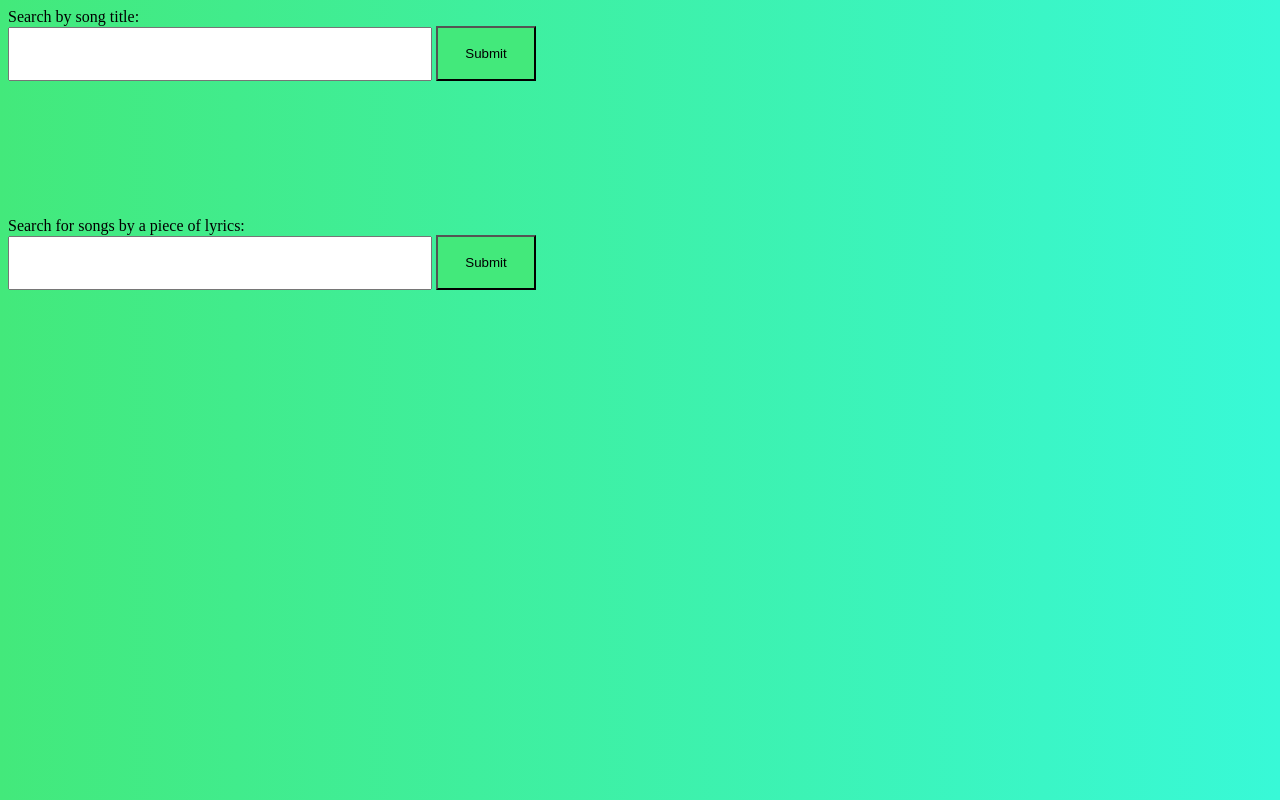
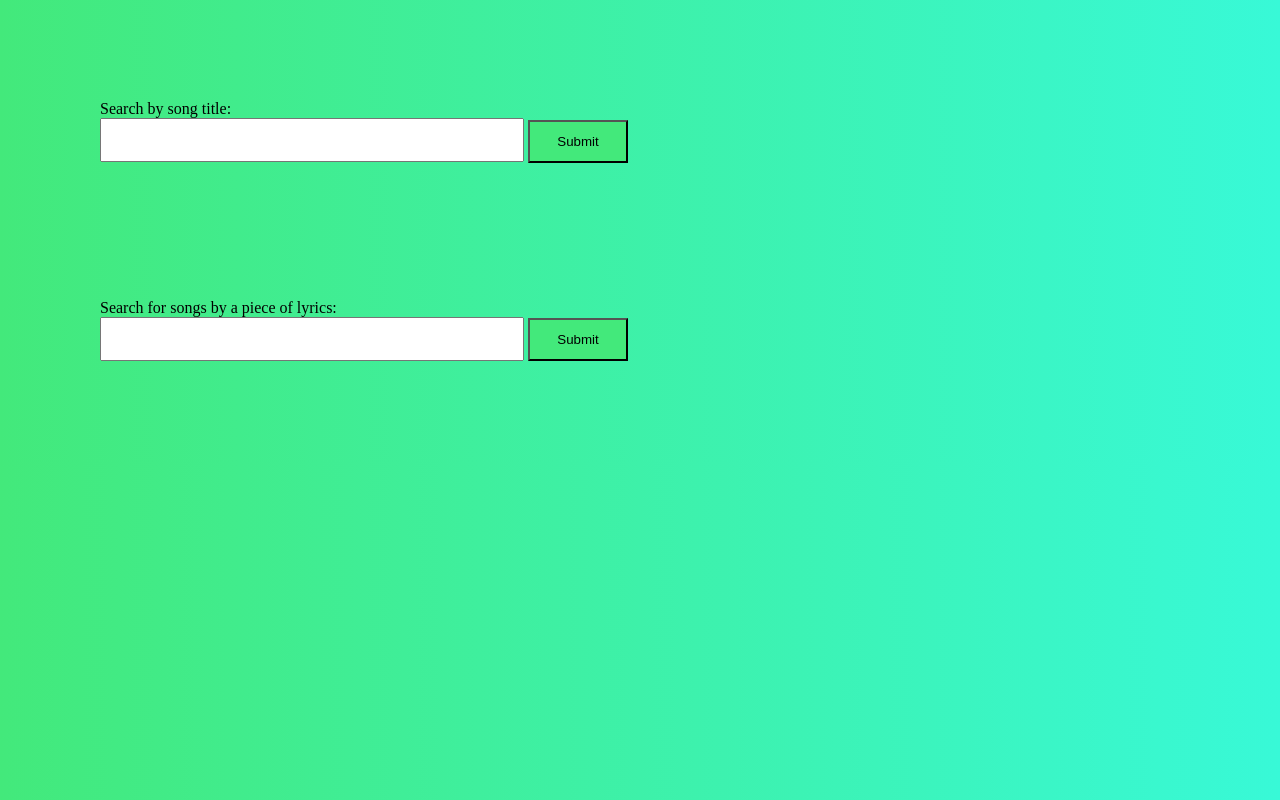
Before and after one commit to FACG6/MusixMatch, a website: page public/index.html in a window 1280 px wide. Drawn offline with Linux system fonts and the light colour scheme.

Commit message:
margin for style

```diff
--- a/public/css/style.css
+++ b/public/css/style.css
@@ -1,5 +1,6 @@
 body{
     background-image: linear-gradient(to right, #43e97b 0%, #38f9d7 100%);
+    margin: 100px;
 }
 
 
@@ -8,13 +9,14 @@ body{
 }
 
 input[type="text"]{
-    height: 30px;
+    height: 20px;
     padding: 10px;
     width: 400px;
+    font-size: 18px;
 }
 
 input[type="submit"]{
-    height: 55px;
+    height: 43px;
     padding: 10px;
     background-color: #43e97b;
     width: 100px;
```
